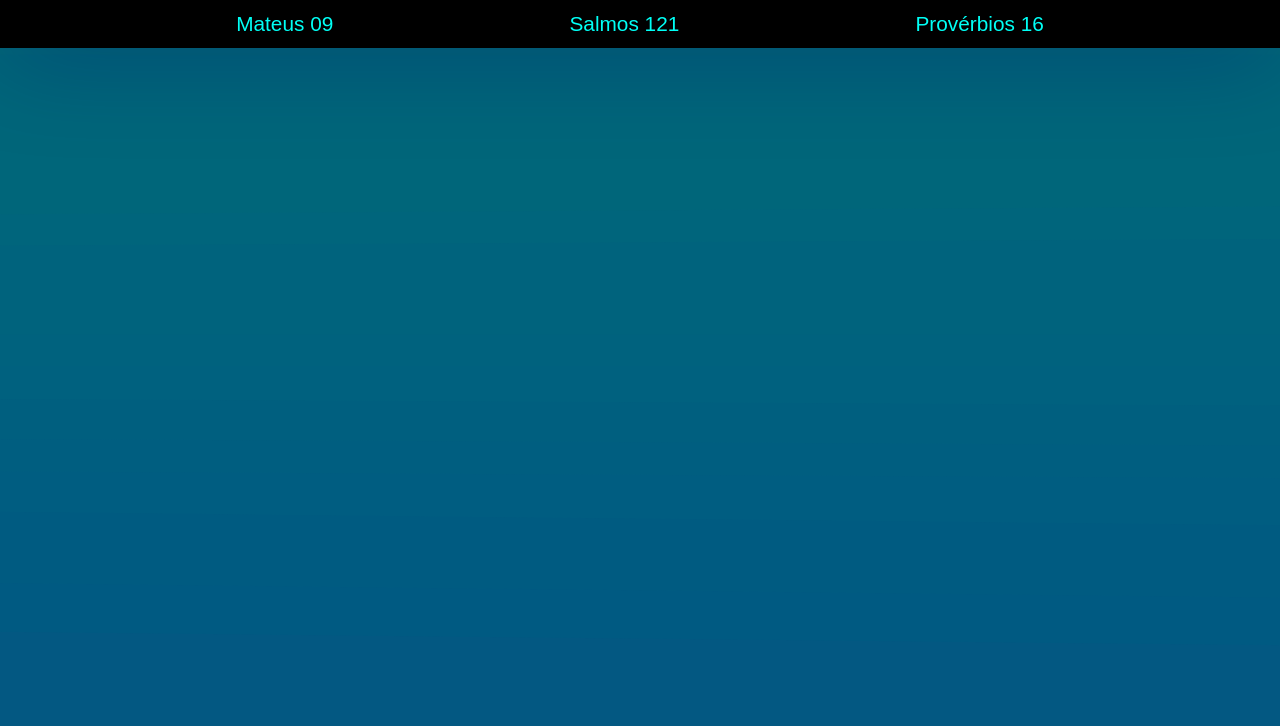
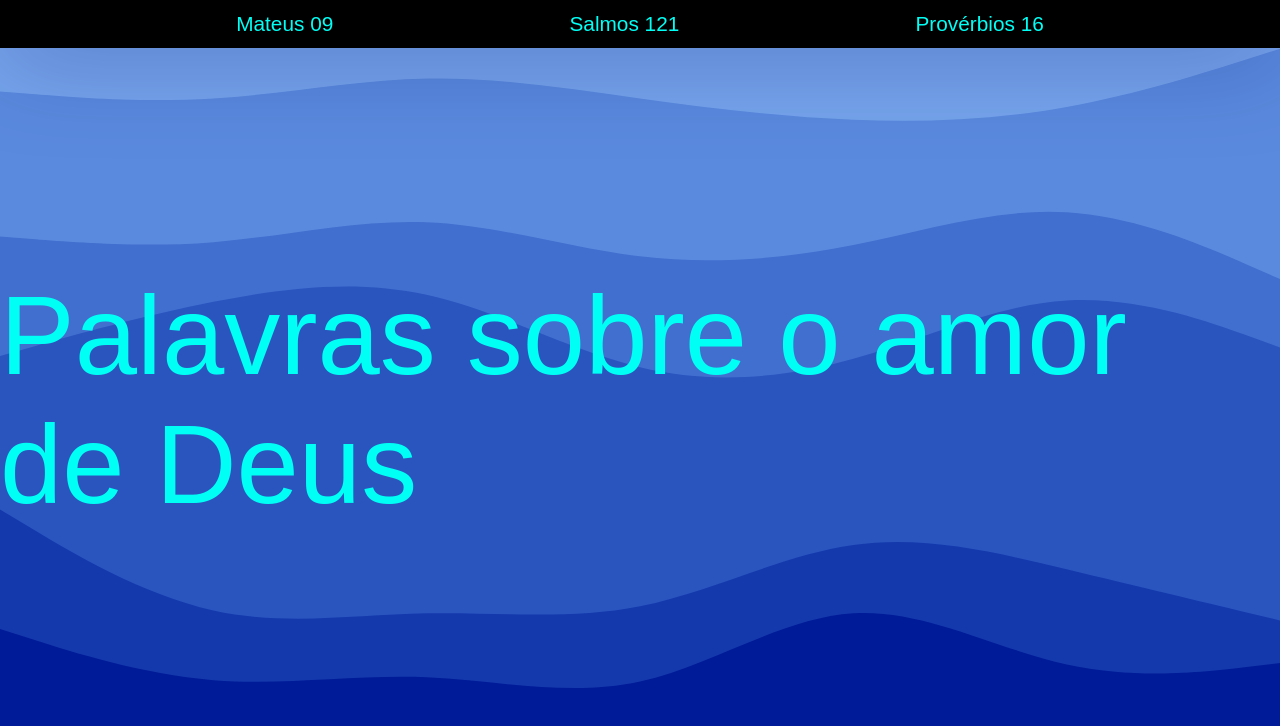
Before and after one commit to DaviBarretoo/Aviva, a React (Vite) app: page / in a window 1280 px wide. Shown: the top 726 px of the page. Built offline with nearby package versions, Linux system fonts and the light colour scheme; a web font is replaced by a local one.

Commit message:
fixed bug homepage

```diff
--- a/src/Pages/Principal/styled.ts
+++ b/src/Pages/Principal/styled.ts
@@ -1,9 +1,8 @@
 import styled from 'styled-components';
 import { blue } from '../../components/config/color';
-import background from '../../components/img/backgroundprincipal.svg';
+import backgroundprincipal from '../../components/img/backgroundprincipal.svg';
 
 export const Container = styled.nav`
-
 display: flex;
 flex-direction: column;
 align-items: center;
@@ -12,7 +11,7 @@ height: 100%;
 background-size: cover;
     background-position: center center;
 justify-content: center;
-background-image:url(${background});
+background-image:url(${backgroundprincipal});
 
 h1{
   font-family: "Jersey 25", sans-serif;
--- a/src/main.tsx
+++ b/src/main.tsx
@@ -15,7 +15,7 @@ ReactDOM.createRoot(document.getElementById('root')!).render(
     <Header/>
     <Globalstyle />
     <Routes>
-
+    <Route path='/' element={<Principal />}/>
     <Route path='/Aviva' element={<Principal />}/>
     <Route path='/Aviva/Mateus' element={<Mateus />}/>
     <Route path='/Aviva/Salmos' element={<Salmos />}/>
```
